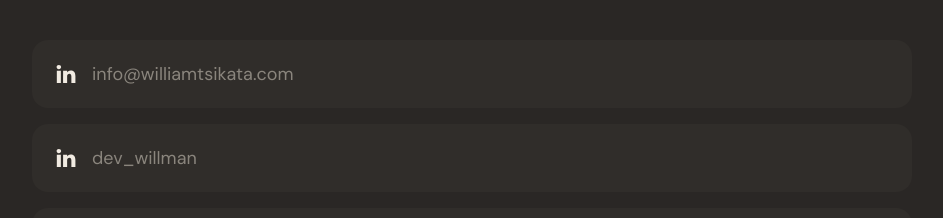
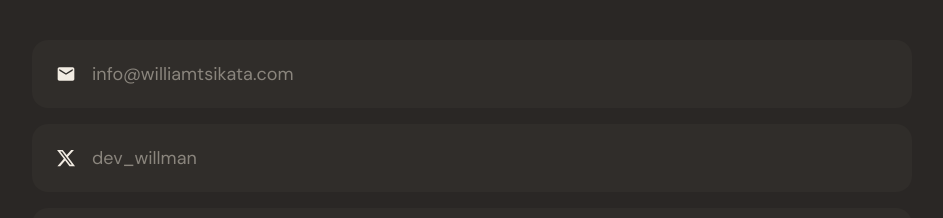
Before and after one commit to tsikatawill/williamtsikata, a Next.js app: page /contact in a window 1280 px wide. Shown: the part 323-541 px from the top of the page, without its empty margins (168-1111 px from the left). Built offline with nearby package versions, Linux system fonts and the light colour scheme.

Commit message:
fix(contact): correct message medium icons and use anchor tags
Co-Authored-By: Claude Opus 4.6 <noreply@anthropic.com>

```diff
--- a/components/message-mediums.tsx
+++ b/components/message-mediums.tsx
@@ -1,13 +1,11 @@
 import { messageMediums } from "@/data/message-mediums";
-import Link from "next/link";
 
 export const MessageMediums = () => {
   return (
     <div className="space-y-4">
       {messageMediums.map((item) => (
-        <Link
+        <a
           key={item.link}
-          target="_blank"
           href={item.link}
           className="bg-muted group flex items-center gap-4 rounded-lg p-6"
         >
@@ -15,7 +13,7 @@ export const MessageMediums = () => {
           <span className="text-muted-foreground flex-1 leading-0 group-hover:text-white sm:text-lg">
             {item.label}
           </span>
-        </Link>
+        </a>
       ))}
     </div>
   );
--- a/data/message-mediums.tsx
+++ b/data/message-mediums.tsx
@@ -3,12 +3,12 @@ export const messageMediums = [
     icon: (
       <svg
         fill="currentColor"
-        viewBox="0 0 17 17"
+        viewBox="0 0 24 24"
         height={20}
         width={20}
         className="mx-auto inline-block text-center"
       >
-        <path d="M0.698 5.823h3.438v10.323h-3.438v-10.323zM2.438 0.854c-1.167 0-1.938 0.771-1.938 1.782 0 0.989 0.74 1.781 1.896 1.781h0.021c1.198 0 1.948-0.792 1.938-1.781-0.011-1.011-0.74-1.782-1.917-1.782zM12.552 5.583c-1.829 0-2.643 1.002-3.094 1.709v-1.469h-3.427c0 0 0.042 0.969 0 10.323h3.427v-5.761c0-0.312 0.032-0.615 0.114-0.843 0.251-0.615 0.812-1.25 1.762-1.25 1.238 0 1.738 0.948 1.738 2.333v5.521h3.428v-5.917c0-3.167-1.688-4.646-3.948-4.646z" />
+        <path d="M20 4H4c-1.1 0-2 .9-2 2v12c0 1.1.9 2 2 2h16c1.1 0 2-.9 2-2V6c0-1.1-.9-2-2-2zm0 4-8 5-8-5V6l8 5 8-5v2z" />
       </svg>
     ),
     link: "mailto:info@williamtsikata.com",
@@ -18,12 +18,12 @@ export const messageMediums = [
     icon: (
       <svg
         fill="currentColor"
-        viewBox="0 0 17 17"
+        viewBox="0 0 24 24"
         height={20}
         width={20}
         className="mx-auto inline-block text-center"
       >
-        <path d="M0.698 5.823h3.438v10.323h-3.438v-10.323zM2.438 0.854c-1.167 0-1.938 0.771-1.938 1.782 0 0.989 0.74 1.781 1.896 1.781h0.021c1.198 0 1.948-0.792 1.938-1.781-0.011-1.011-0.74-1.782-1.917-1.782zM12.552 5.583c-1.829 0-2.643 1.002-3.094 1.709v-1.469h-3.427c0 0 0.042 0.969 0 10.323h3.427v-5.761c0-0.312 0.032-0.615 0.114-0.843 0.251-0.615 0.812-1.25 1.762-1.25 1.238 0 1.738 0.948 1.738 2.333v5.521h3.428v-5.917c0-3.167-1.688-4.646-3.948-4.646z" />
+        <path d="M18.244 2.25h3.308l-7.227 8.26 8.502 11.24H16.17l-5.214-6.817L4.99 21.75H1.68l7.73-8.835L1.254 2.25H8.08l4.713 6.231zm-1.161 17.52h1.833L7.084 4.126H5.117z" />
       </svg>
     ),
     link: "https://twitter.com/dev_willman",
```
